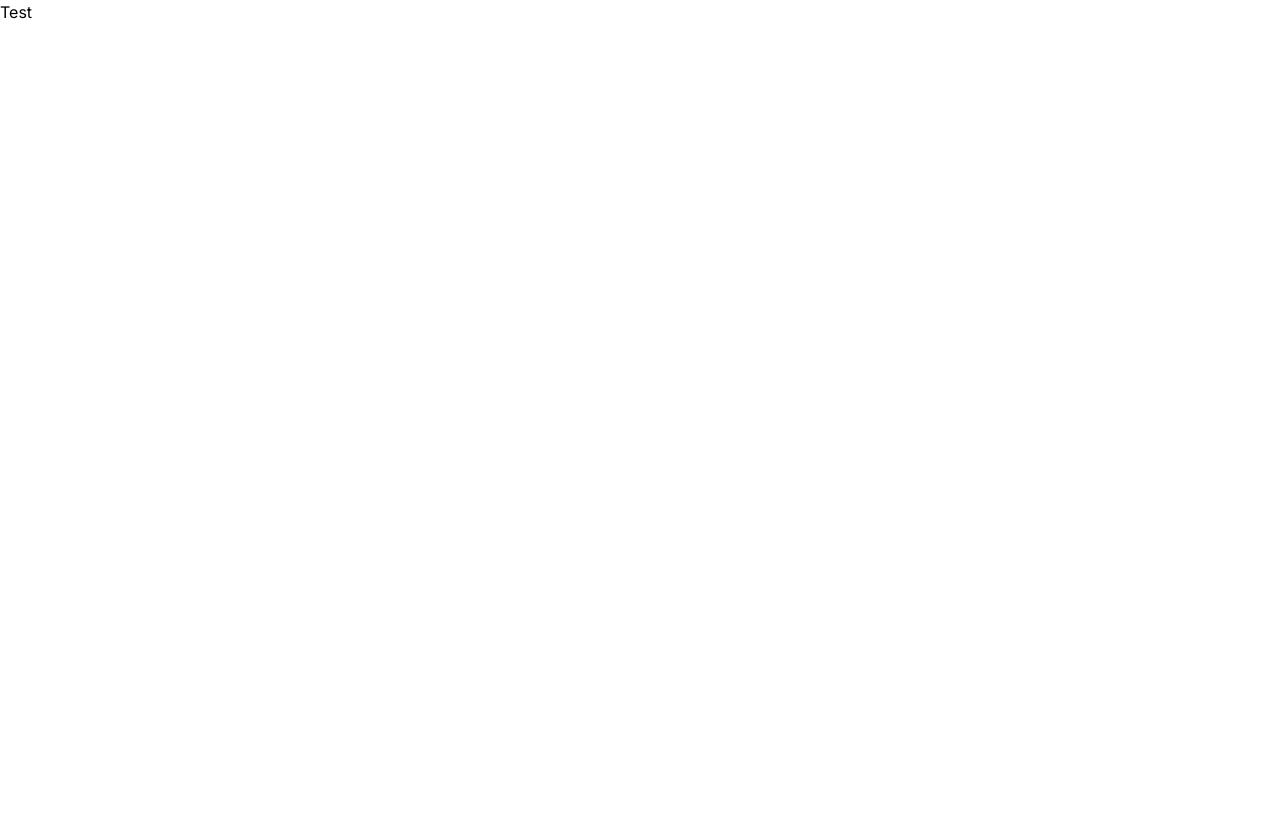
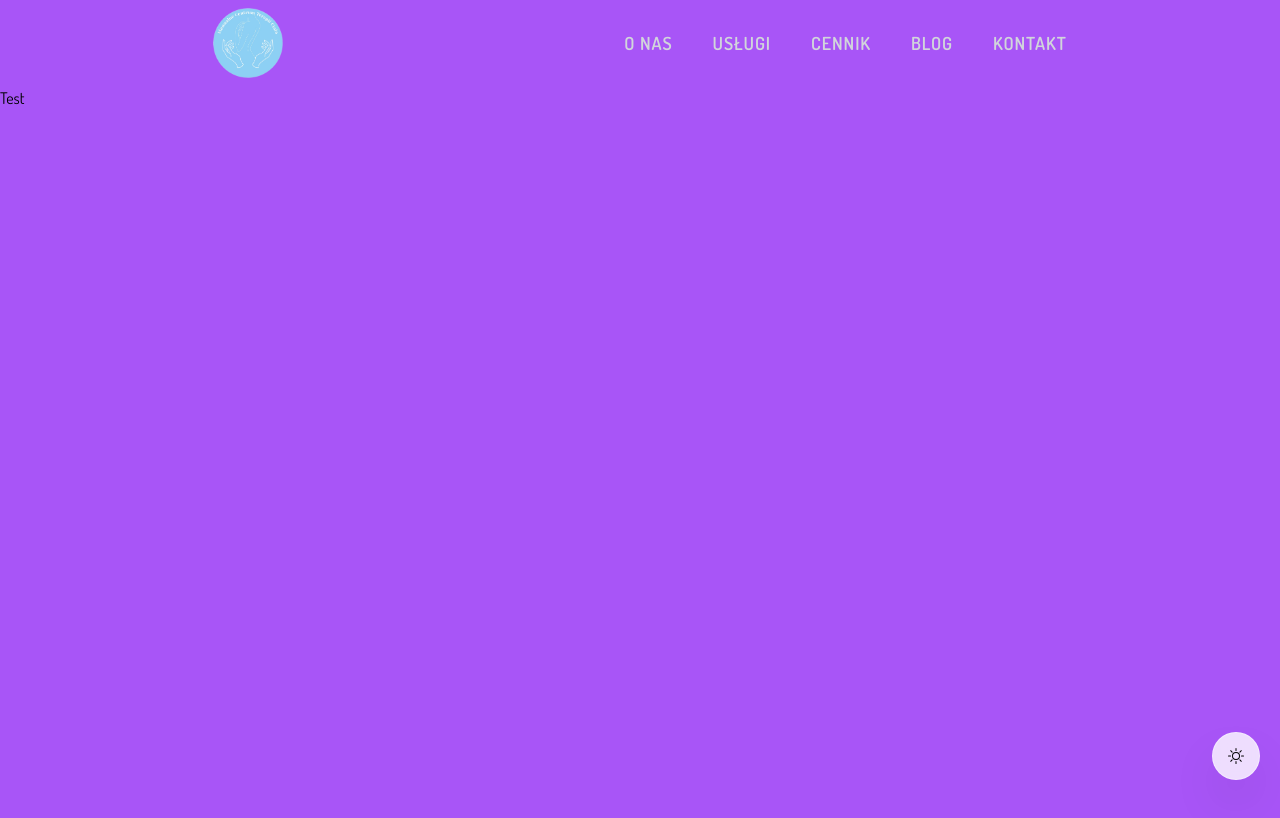
Before and after one commit to Rudziutki102/teraphist-website, a Next.js app: page / in a window 1280 px wide. Shown: the top 818 px of the page. Built offline with nearby package versions, Linux system fonts and the light colour scheme.

Commit message:
added theme-switch

```diff
--- a/app/layout.tsx
+++ b/app/layout.tsx
@@ -1,9 +1,11 @@
 import type { Metadata } from "next";
-import { Inter } from "next/font/google";
+import { Dosis } from "next/font/google";
 import "./globals.css";
+import Header from "@/components/header";
+import ThemeContextProvider from "@/context/theme-context";
+import ThemeSwitch from "@/components/theme-switch";
 
-const inter = Inter({ subsets: ["latin"] });
-
+const dosis = Dosis({subsets:['latin-ext']})
 export const metadata: Metadata = {
   title: "Fizjo",
   description: "Fizjo",
@@ -15,8 +17,14 @@ export default function RootLayout({
   children: React.ReactNode;
 }>) {
   return (
-    <html lang="en" className="!scroll-smooth">
-      <body className={inter.className}>{children}</body>
-    </html>
+    <ThemeContextProvider>
+      <html lang="en" className="!scroll-smooth">
+        <body className={`${dosis.className} bg-purple-500 h-[100000px]`}>
+          <Header/>
+          {children}
+          <ThemeSwitch/>
+          </body>
+      </html>
+    </ThemeContextProvider>
   );
 }
--- /dev/null
+++ b/components/header.tsx
@@ -0,0 +1,64 @@
+'use client'
+import Image from "next/image";
+import { Variants, motion,useMotionValue,useScroll } from "framer-motion";
+import Link from "next/link";
+import { links } from "@/lib/data";
+import { useEffect, useState } from "react";
+
+export default function Header() {
+    const [headerActiveColor,setHeaderActiveColor] = useState(false)
+    const backgroundVariants : Variants = {
+        active: {background:'#fff'},
+        disabled:{background:'#ff22'}
+    }
+    useEffect(()=>{
+        const handleScroll = ()=>window.scrollY > 0 ? setHeaderActiveColor(true) : setHeaderActiveColor(false)
+        window.addEventListener('scroll',handleScroll);
+        return ()=>{
+            window.removeEventListener('scroll',handleScroll)
+        }
+    },[])
+  return (
+    <motion.header
+    className={`sticky w-full z-[999] top-0 flex items-center justify-center  transition-colors ${headerActiveColor ? 'bg-white bg-opacity-[0.4]' : 'bg-opacity-[0.03]'}`}
+    variants={backgroundVariants}
+    initial={{
+        y:-100,
+        opacity:0,
+    }}
+    animate={{
+        y:0,
+        opacity: 1,
+    }}
+    >
+        <nav className="w-2/3 flex w-50 py-2 items-center gap-10 uppercase">
+            <motion.div
+            initial={{
+                opacity:0,
+                scale: 0
+            }}
+            animate={{
+                opacity:1,
+                scale:1,
+            }}
+            transition={{
+                type:'spring',
+                delay:0.15,
+                duration:0.5,
+            }}>
+                <Image width={70} quality={95} height={70} src='/Logo.png' alt="Logo"/>
+            </motion.div>
+            <ul className="ml-auto flex gap-10 font-semibold">
+                {/* taka kropka co zmienia lokalizację */}
+                {links.map(({name,hash})=>(
+                <li key={name}>
+                    <Link className={`text-lg tracking-wider ${headerActiveColor ? 'text-gray-700' : 'text-gray-300'}`} href={hash}>
+                        {name}
+                    </Link>
+                </li>
+                ))}
+            </ul>
+        </nav>
+    </motion.header>
+  )
+}
--- /dev/null
+++ b/components/theme-switch.tsx
@@ -0,0 +1,23 @@
+'use client'
+import { useTheme } from '@/context/theme-context'
+import React from 'react'
+import { BsMoon, BsSun } from 'react-icons/bs'
+
+
+
+export default function ThemeSwitch() {
+    const {theme,toggleTheme} = useTheme()
+  return (
+    <button className='fixed bottom-5 right-5 bg-white w-[3rem] h-[3rem] bg-opacity-80 backdrop-blur-[0.5rem] dark:bg-gray-600 border border-white border-opacity-40 shadow-2xl rounded-full flex justify-center items-center hover:scale-[1.15] active:scale-105 transition-all'
+    onClick={toggleTheme}>
+        {
+            theme === 'light' ? (
+                <BsSun/>
+                ):
+                (
+                <BsMoon/>
+                )
+        }
+    </button>
+  )
+}
--- /dev/null
+++ b/context/theme-context.tsx
@@ -0,0 +1,53 @@
+'use client'
+import React, { createContext, useContext, useEffect, useState } from 'react'
+type Theme = "light" | "dark"
+
+type ThemeContextProviderProps = {
+    children:React.ReactNode
+}
+
+type ThemeContextType = {
+    theme:Theme,
+    toggleTheme : ()=>void
+}
+const ThemeContext = createContext<ThemeContextType | null>(null)
+
+export default function ThemeContextProvider({children} :ThemeContextProviderProps) {
+    const [theme,setTheme] = useState<Theme>('light')
+    const toggleTheme = ()=>{
+        if(theme==='light'){
+            setTheme('dark')
+            window.localStorage.setItem('theme','dark')
+            document.documentElement.classList.add("dark")
+        }else{
+            setTheme('light')
+            window.localStorage.setItem('theme','light')
+            document.documentElement.classList.remove("dark")
+        }
+    }
+    useEffect(()=>{
+        const localTheme = window.localStorage.getItem('theme') as Theme | null;
+        if(localTheme){
+            setTheme(localTheme)
+            if(localTheme == 'dark'){
+                document.documentElement.classList.add("dark")
+            }
+        } else if(window.matchMedia("(prefers-color-scheme: dark)").matches){
+            setTheme('dark')
+            document.documentElement.classList.add("dark")
+        }
+    },[])
+  return <ThemeContext.Provider value={{
+    theme,
+    toggleTheme
+  }}>
+    {children}
+  </ThemeContext.Provider>
+}
+export function useTheme(){
+    const context = useContext(ThemeContext)
+
+    if(context === null) throw new Error ('something went wrong')
+
+    return context
+}
--- /dev/null
+++ b/lib/data.ts
@@ -0,0 +1,22 @@
+export const links = [
+    {
+        name:'O nas',
+        hash:'#about-us'
+    },
+    {
+        name:'Usługi',
+        hash:'#service'
+    },
+    {
+        name:'Cennik',
+        hash:'#about-us'
+    },
+    {
+        name:'Blog',
+        hash:'#blog'
+    },
+    {
+        name:'Kontakt',
+        hash:'#contact'
+    },
+] as const
--- a/package.json
+++ b/package.json
@@ -11,8 +11,10 @@
   "dependencies": {
     "framer-motion": "^11.0.8",
     "next": "14.1.1",
+    "next-themes": "^0.2.1",
     "react": "^18",
-    "react-dom": "^18"
+    "react-dom": "^18",
+    "react-icons": "^5.0.1"
   },
   "devDependencies": {
     "@types/node": "^20",
--- a/tailwind.config.ts
+++ b/tailwind.config.ts
@@ -1,6 +1,7 @@
 import type { Config } from "tailwindcss";
 
 const config: Config = {
+  darkMode:'selector',
   content: [
     "./pages/**/*.{js,ts,jsx,tsx,mdx}",
     "./components/**/*.{js,ts,jsx,tsx,mdx}",
```
Also changed, not shown: public/Logo.png (added), 1 other file (tests, documents, lock files or other folders).
